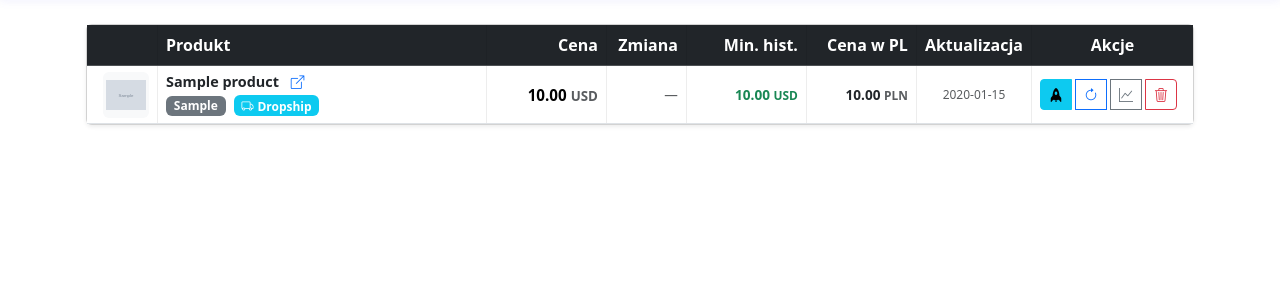
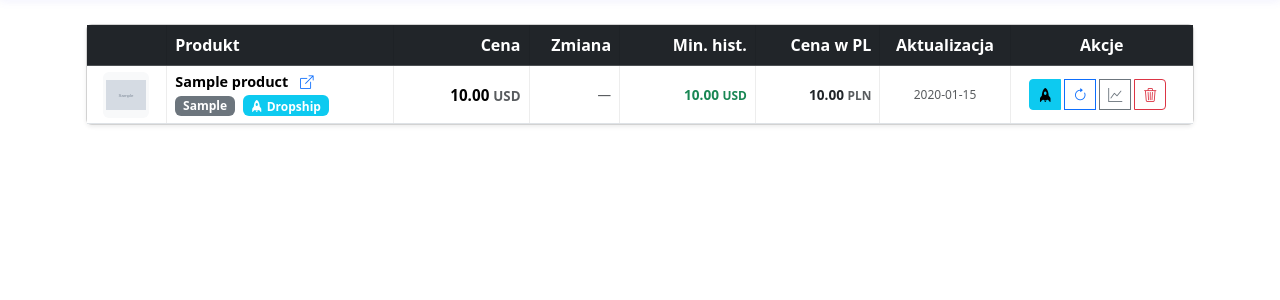
Before and after one commit to RadSan7/monitor-cen, a Flask app: page / in a window 1280 px wide. Shown: the part 107-407 px from the top of the page. Run offline with Flask 3, Linux system fonts and the light colour scheme; tables that the repository leaves empty hold one stand-in row (values such as "Sample post"); grey boxes marked "Sample" are stand-in pictures; some libraries are stand-ins or nearby versions.

Commit message:
Narrow product column and add product name cleaning + editing
- Reduced product column width to 200px with ellipsis truncation
- Auto-clean product names: remove "Enceinte colonne", "Pack d'enceintes", "Home-Cinema"
- Product names now editable directly from table (display-only, stored in localStorage)
- Cleaned names persist per user via localStorage
- Product names can be customized by clicking to edit, Enter to save, Escape to cancel
- Updated dropship icon in toggle function to use rocket instead of truck

Co-Authored-By: Claude Haiku 4.5 <noreply@anthropic.com>

```diff
--- a/static/style.css
+++ b/static/style.css
@@ -200,6 +200,19 @@ body.dark-mode .table-hover > tbody > tr:hover > * {
   background-color: #252742 !important;
 }
 
+/* Product name cell styling */
+.product-name-cell {
+  max-width: 200px;
+  overflow: hidden;
+}
+
+.product-name-cell .fw-semibold {
+  overflow: hidden;
+  text-overflow: ellipsis;
+  white-space: nowrap;
+  display: block;
+}
+
 /* Subtle hover hint on sale-price cells */
 .sale-price-cell:hover { opacity: .8; }
 .sale-price-cell .add-hint { font-size: .75rem; opacity: .5; }
--- a/templates/index.html
+++ b/templates/index.html
@@ -56,7 +56,7 @@
       <thead class="table-dark">
         <tr>
           <th style="width:60px"></th>
-          <th>Produkt</th>
+          <th style="width:200px">Produkt</th>
           <th class="text-end" style="width:120px">Cena</th>
           <th class="text-end" style="width:80px">Zmiana</th>
           <th class="text-end" style="width:120px">Min. hist.</th>
@@ -86,11 +86,10 @@
           </td>
 
           {# Name + store + dropship #}
-          <td>
-            <div class="fw-semibold lh-sm" style="font-size:.9rem">
-              <a href="/product/{{ p.id }}"
-                 class="text-decoration-none text-dark hover-link">{{ p.name }}</a>
-              <a href="{{ p.url }}" target="_blank" rel="noopener" class="ms-2" title="Otwórz w sklepie">
+          <td class="product-name-cell" data-id="{{ p.id }}" data-original="{{ p.name }}" style="cursor:pointer; overflow:hidden">
+            <div class="fw-semibold lh-sm" style="font-size:.9rem; overflow:hidden; text-overflow:ellipsis; white-space:nowrap">
+              <span class="product-display-name" title="Kliknij aby edytować">{{ p.name }}</span>
+              <a href="{{ p.url }}" target="_blank" rel="noopener" class="ms-2" title="Otwórz w sklepie" onclick="event.stopPropagation()">
                 <i class="bi bi-box-arrow-up-right text-primary" style="font-size:.85rem"></i>
               </a>
             </div>
@@ -98,7 +97,7 @@
               <span class="badge bg-secondary">{{ p.store }}</span>
               {% if p.is_dropship %}
               <span class="badge bg-info dropship-badge">
-                <i class="bi bi-truck me-1"></i>Dropship
+                <i class="bi bi-rocket-fill me-1"></i>Dropship
               </span>
               {% endif %}
             </div>
@@ -217,6 +216,90 @@
 
 {% block scripts %}
 <script>
+// ── Clean product names ───────────────────────────────────────────────────────
+function cleanProductName(name) {
+  const phrasesToRemove = [
+    'Enceinte colonne',
+    'Pack d\'enceintes',
+    'Home-Cinema'
+  ];
+
+  let cleaned = name;
+  phrasesToRemove.forEach(phrase => {
+    cleaned = cleaned.replace(new RegExp(phrase, 'gi'), '').trim();
+  });
+
+  // Remove extra spaces
+  cleaned = cleaned.replace(/\s+/g, ' ');
+
+  return cleaned;
+}
+
+// ── Apply display names on page load ──────────────────────────────────────────
+function applyDisplayNames() {
+  document.querySelectorAll('.product-display-name').forEach(elem => {
+    const cell = elem.closest('.product-name-cell');
+    const productId = cell.dataset.id;
+    const original = cell.dataset.original;
+
+    // First try to get custom display name from localStorage
+    const storedName = localStorage.getItem(`product_display_name_${productId}`);
+    if (storedName) {
+      elem.textContent = storedName;
+    } else {
+      // Otherwise use cleaned name
+      const cleaned = cleanProductName(original);
+      elem.textContent = cleaned;
+      // Store the cleaned name
+      localStorage.setItem(`product_display_name_${productId}`, cleaned);
+    }
+  });
+}
+
+// ── Editable product name ─────────────────────────────────────────────────────
+document.addEventListener('click', function(e) {
+  const cell = e.target.closest('.product-name-cell');
+  if (!cell || cell.querySelector('input')) return;
+
+  const productId = cell.dataset.id;
+  const displayElem = cell.querySelector('.product-display-name');
+  const current = displayElem.textContent.trim();
+
+  const input = document.createElement('input');
+  input.type = 'text';
+  input.value = current;
+  input.className = 'form-control form-control-sm';
+  input.style.cssText = 'width:100%; margin-bottom:0.25rem';
+
+  displayElem.replaceWith(input);
+  input.focus();
+  input.select();
+
+  const save = () => {
+    const newName = input.value.trim() || current;
+    localStorage.setItem(`product_display_name_${productId}`, newName);
+
+    const span = document.createElement('span');
+    span.className = 'product-display-name';
+    span.title = 'Kliknij aby edytować';
+    span.textContent = newName;
+
+    input.replaceWith(span);
+  };
+
+  input.addEventListener('keydown', e => {
+    if (e.key === 'Enter') { e.preventDefault(); input.blur(); }
+    if (e.key === 'Escape') {
+      const span = document.createElement('span');
+      span.className = 'product-display-name';
+      span.title = 'Kliknij aby edytować';
+      span.textContent = current;
+      input.replaceWith(span);
+    }
+  });
+  input.addEventListener('blur', save, { once: true });
+});
+
 // ── Filter state ──────────────────────────────────────────────────────────────
 const activeFilters = new Set();
 
@@ -284,7 +367,7 @@ async function toggleDropship(id) {
     const badgeDiv = row.querySelector('.d-flex.align-items-center');
     const badge = document.createElement('span');
     badge.className = 'badge bg-info dropship-badge';
-    badge.innerHTML = '<i class="bi bi-truck me-1"></i>Dropship';
+    badge.innerHTML = '<i class="bi bi-rocket-fill me-1"></i>Dropship';
     badgeDiv.appendChild(badge);
   } else if (!isNow && badgeEl) {
     badgeEl.remove();
@@ -480,5 +563,14 @@ document.addEventListener('click', function(e) {
   });
   input.addEventListener('blur', save, { once: true });
 });
+
+// ── Initialize display names on page load ────────────────────────────────────
+document.addEventListener('DOMContentLoaded', applyDisplayNames);
+// Also apply on page load if DOM is already ready
+if (document.readyState === 'loading') {
+  document.addEventListener('DOMContentLoaded', applyDisplayNames);
+} else {
+  applyDisplayNames();
+}
 </script>
 {% endblock %}
```
